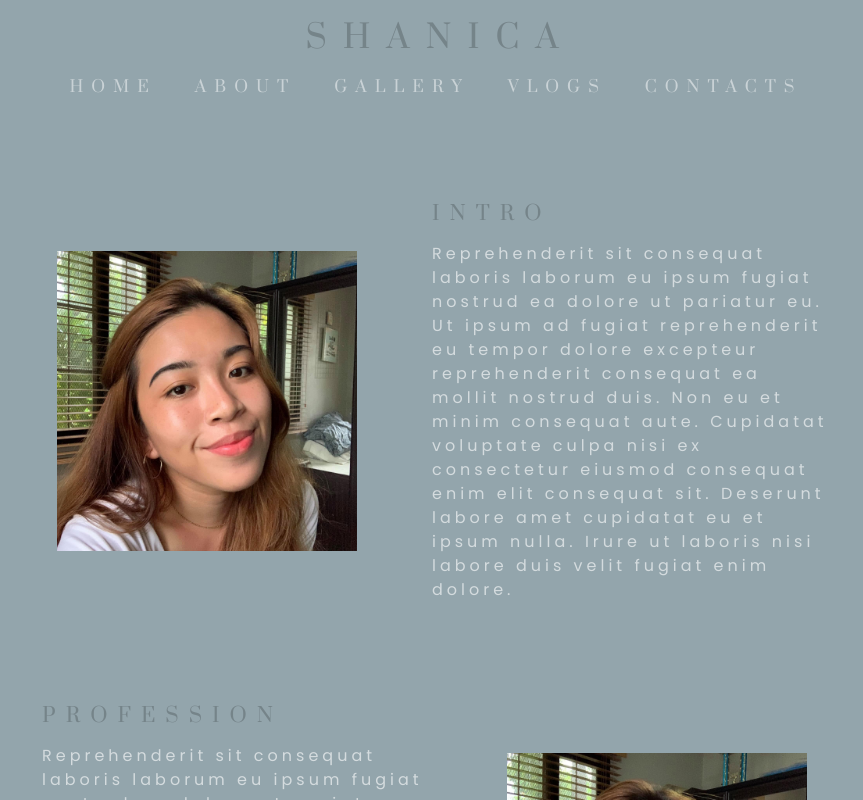
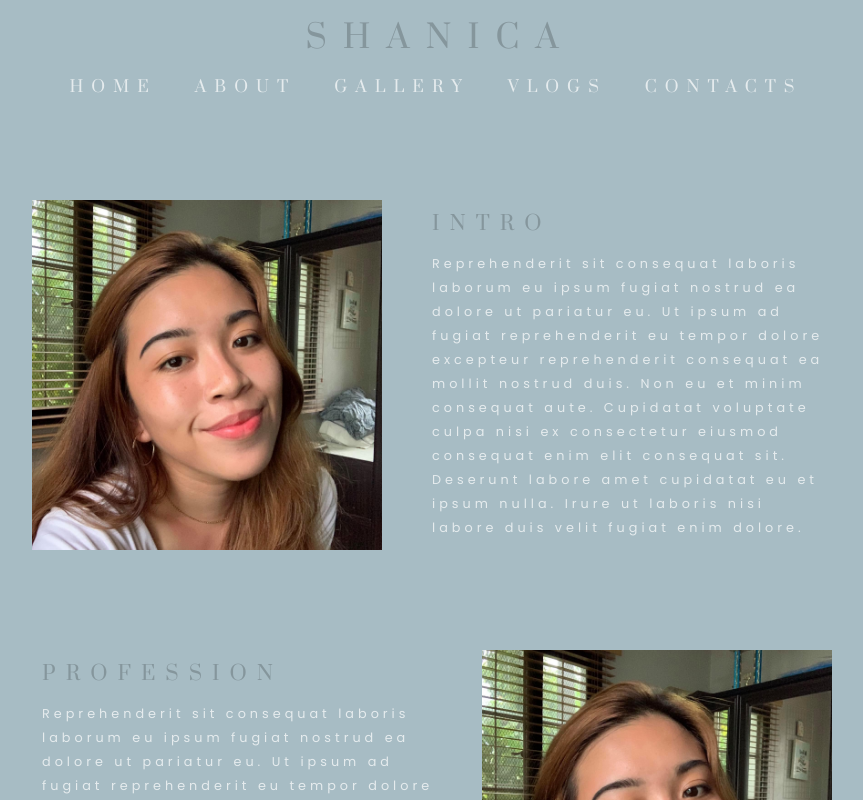
Before and after one commit to ralphestor/shanica_site, a Next.js app: page /about in a window 1280 px wide. Shown: the top 800 px of the page, without its empty margins (208-1071 px from the left). Built offline with nearby package versions, Linux system fonts and the light colour scheme.

Commit message:
colors edited

```diff
--- a/package.json
+++ b/package.json
@@ -15,6 +15,7 @@
     "react": "17.0.2",
     "react-bootstrap": "^2.0.4",
     "react-dom": "17.0.2",
+    "react-slideshow-image": "^3.6.0",
     "react-youtube": "^7.13.1"
   },
   "devDependencies": {
--- a/pages/AboutArticles.css
+++ b/pages/AboutArticles.css
@@ -10,8 +10,8 @@
 
 .aboutImage {
     position: relative;
-    width: 300px;
-    height: 300px;
+    width: 350px;
+    height: 350px;
     justify-self: center;
     align-self: center;
 }
@@ -37,9 +37,9 @@
 
 .aboutPar {
     font-family: 'Poppins', sans-serif;
-    font-size: 16px;
+    font-size: 0.8rem;
     letter-spacing: 4px;
-    color: rgba(255, 255, 255, 0.6);
+    color: rgba(255, 255, 255, 0.7);
     line-height: 24px;
 }
 
--- a/pages/Navbar.css
+++ b/pages/Navbar.css
@@ -22,7 +22,7 @@
     text-align: center;
 }
 .mainNavLinks {
-    color: rgba(255, 255, 255, 0.5);
+    color: rgba(255, 255, 255, 0.7);
     font-family: 'Prata', serif;
     text-decoration: none;
     font-size: 16px;
--- a/pages/index.css
+++ b/pages/index.css
@@ -61,7 +61,7 @@
     justify-content: center;
     width: 300px;
     height: 400px;
-    background-color: #c7ba98;
+    background-color: #e4d3aa;
     justify-self: end;
 }
 .unset-img {
@@ -147,7 +147,7 @@
     display: flex;
     justify-content: center;
     align-items: center;
-    background-color: #c7ba98;
+    background-color: #e4d3aa;
     width: 40px;
     height: 40px;
     border-radius: 10px;
--- a/styles/globals.css
+++ b/styles/globals.css
@@ -4,7 +4,7 @@ html,
 body {
   padding: 0;
   margin: 0;
-  background-color: #93a5ac;
+  background-color: #a7bcc4;
   font-family: -apple-system, BlinkMacSystemFont, Segoe UI, Roboto, Oxygen,
     Ubuntu, Cantarell, Fira Sans, Droid Sans, Helvetica Neue, sans-serif;
 }
```
Also changed, not shown: pages/about.css (+14 -0 lines), 1 other file (tests, documents, lock files or other folders).
